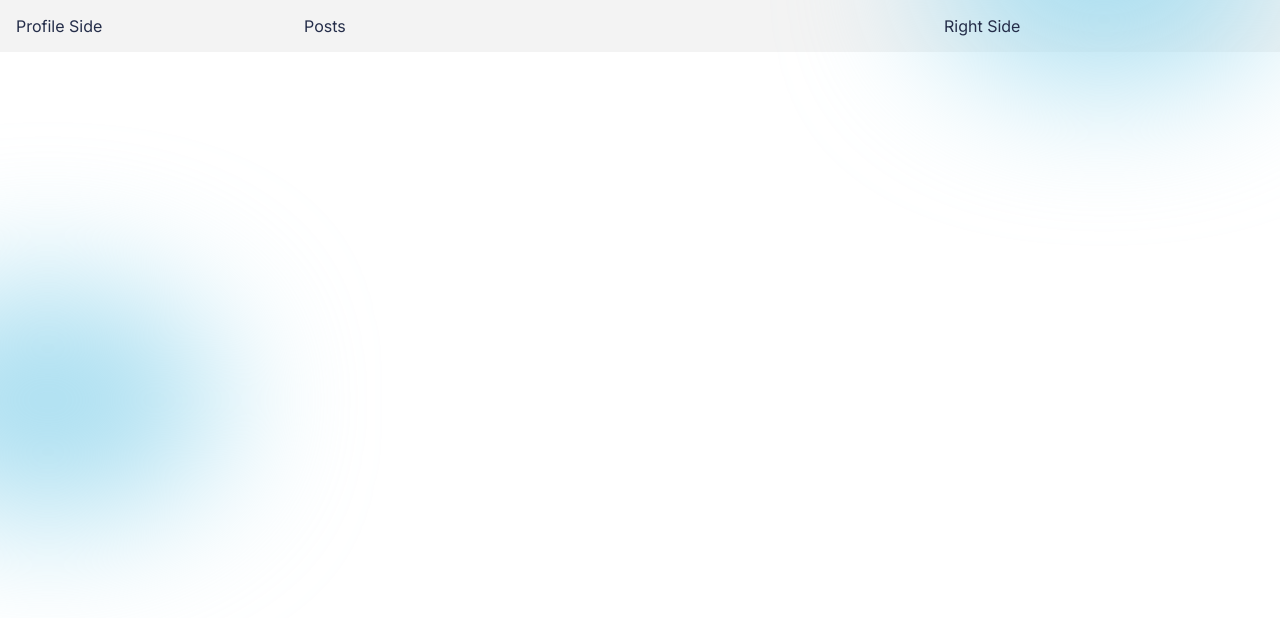
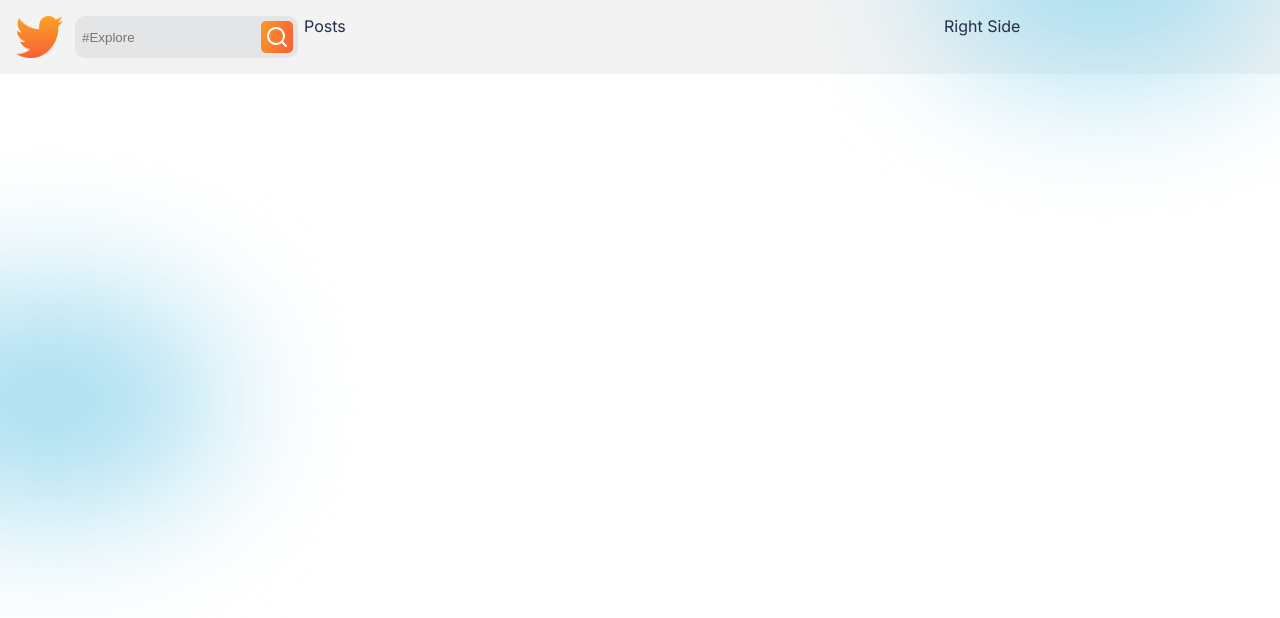
Before and after one commit to zamisyh/social-media-app, a React (Create React App) app in the folder client/: page / in a window 1280 px wide. Shown: the top 618 px of the page. Built offline with nearby package versions, Linux system fonts and the light colour scheme.

Commit message:
Create search functionality

```diff
--- /dev/null
+++ b/client/src/components/logo-search/LogoSearch.jsx
@@ -0,0 +1,20 @@
+import React from 'react'
+import Logo from '../../img/logo.png'
+import {UilSearch} from '@iconscout/react-unicons'
+import './LogoSearch.scss'
+
+const LogoSearch = () => {
+  return (
+    <div className="logo-search">
+        <img src={Logo} alt="Logo Search" />
+        <div className="search">
+            <input type="text" placeholder="#Explore"></input>
+            <div className="s-icon">
+                <UilSearch/>
+            </div>
+        </div>
+    </div>
+  )
+}
+
+export default LogoSearch
--- /dev/null
+++ b/client/src/components/logo-search/LogoSearch.scss
@@ -0,0 +1,31 @@
+@import '../../common/colors.scss';
+
+.logo-search{
+    display: flex;
+    gap: 0.75rem;
+
+    .search{
+        display: flex;
+        background-color: $inputColor;
+        border-radius: 10px;
+        padding: 5px;
+    }
+
+    .search > input {
+        background-color: transparent;
+        border: none;
+        outline: none;
+    }
+
+    .s-icon{
+        display: flex;
+        align-items: center;
+        justify-content: center;
+        background: linear-gradient(106.23deg, #f99827, #f95f35 100%);
+        border-radius: 5px;
+        padding: 4px;
+        color: white;
+        cursor: pointer;
+    }
+
+}
--- a/client/src/components/profile-side/ProfileSide.jsx
+++ b/client/src/components/profile-side/ProfileSide.jsx
@@ -1,9 +1,10 @@
 import React from 'react'
+import LogoSearch from '../logo-search/LogoSearch'
 
 const ProfileSide = () => {
   return (
     <div className="profile-side">
-        Profile Side
+        <LogoSearch />
     </div>
   )
 }
--- a/client/src/components/profile-side/ProfileSide.scss
+++ b/client/src/components/profile-side/ProfileSide.scss
@@ -0,0 +1,7 @@
+.profile-side{
+    display: flex;
+    flex-direction: column;
+    gap: 1rem;
+    align-items: center;
+    overflow: auto;
+}
```
